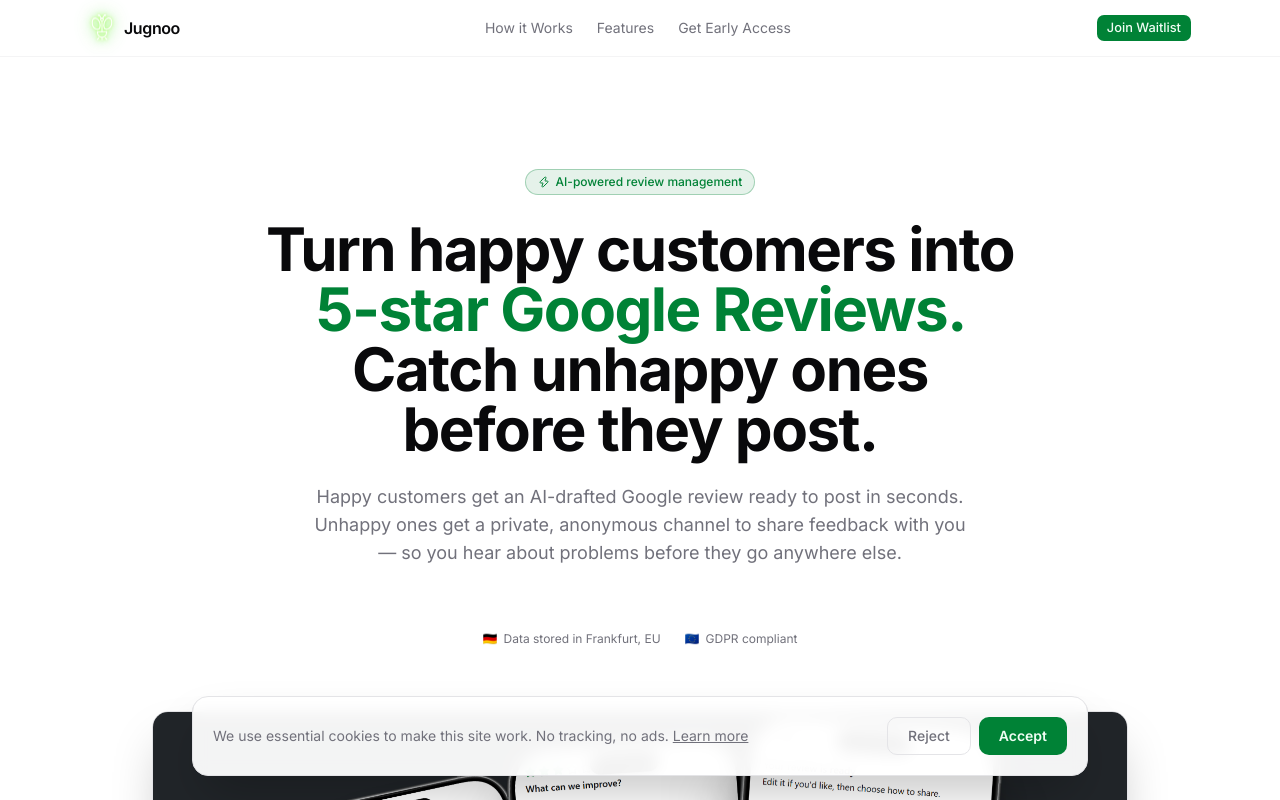
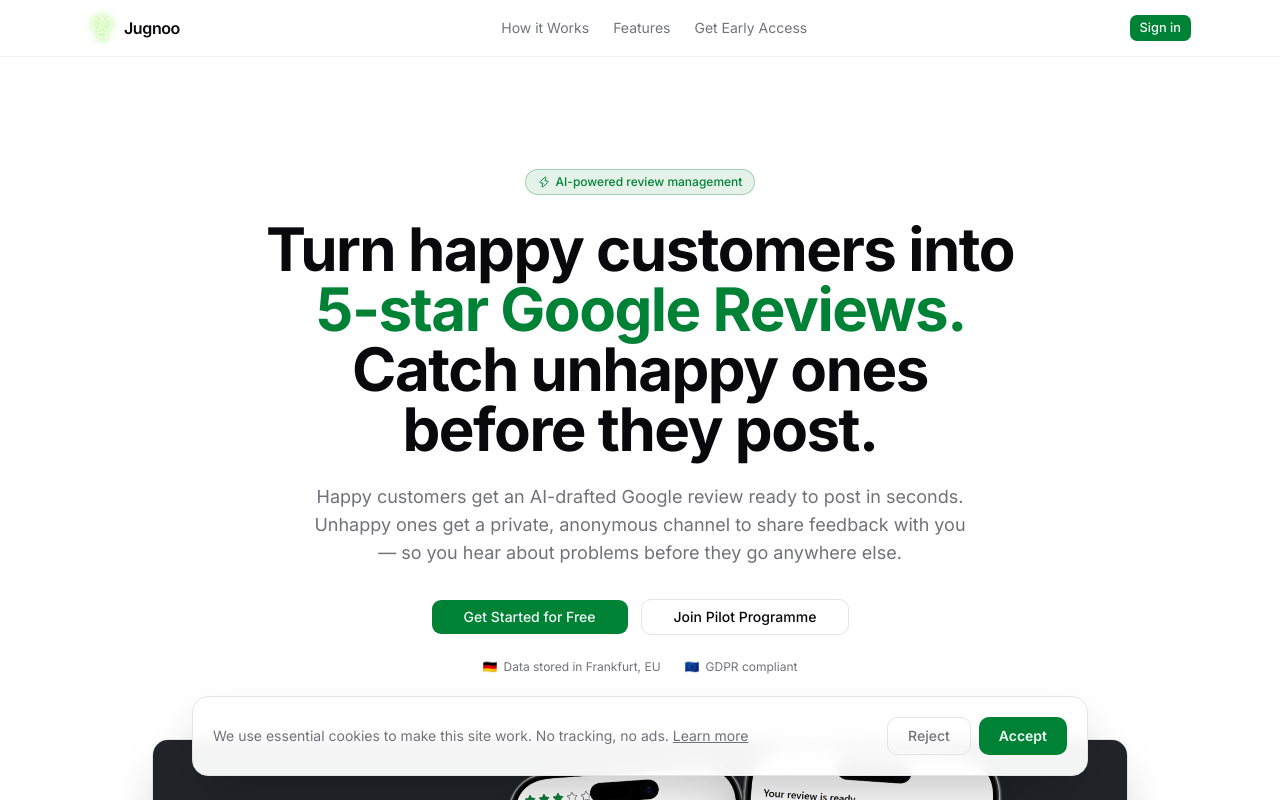
Before and after one commit to jainishan2323/google-review-app, a Next.js app in the folder apps/landing/: page / in a window 1280 px wide. Shown: the top 800 px of the page. Built offline with nearby package versions, Linux system fonts and the light colour scheme; no server answers.

Commit message:
google signin on landing page

```diff
--- a/apps/landing/src/app/page.tsx
+++ b/apps/landing/src/app/page.tsx
@@ -83,10 +83,10 @@ export default function LandingPage() {
           </div>
 
           <a
-            href="#early-access"
+            href={`${process.env.NEXT_PUBLIC_APP_URL}/login`}
             className={cn(buttonVariants({ size: "sm" }))}
           >
-            Join Waitlist
+            Sign in
           </a>
         </div>
       </nav>
@@ -109,12 +109,28 @@ export default function LandingPage() {
             </h1>
 
             {/* Subheadline */}
-            <p className="mb-10 max-w-2xl text-base text-muted-foreground sm:text-lg">
+            <p className="mb-8 max-w-2xl text-base text-muted-foreground sm:text-lg">
               Happy customers get an AI-drafted Google review ready to post in
               seconds. Unhappy ones get a private, anonymous channel to share
               feedback with you — so you hear about problems before they go
               anywhere else.
             </p>
+
+            {/* CTAs */}
+            <div className="flex flex-col items-center gap-3 sm:flex-row sm:justify-center">
+              <a
+                href={`${process.env.NEXT_PUBLIC_APP_URL}/login`}
+                className={cn(buttonVariants({ size: "lg" }), "gap-2 px-8")}
+              >
+                Get Started for Free
+              </a>
+              <a
+                href="#early-access"
+                className={cn(buttonVariants({ variant: "outline", size: "lg" }), "gap-2 px-8")}
+              >
+                Join Pilot Programme
+              </a>
+            </div>
 
             {/* Trust badges */}
             <div className="mt-6 flex flex-wrap items-center justify-center gap-x-6 gap-y-2">
@@ -342,12 +358,35 @@ export default function LandingPage() {
               Be first through the door.
             </h2>
             <p className="mt-3 text-muted-foreground">
-              We&apos;re onboarding our first businesses now. Drop your email and
-              tell us what you&apos;re most excited to try — we&apos;ll reach out personally.
+              We&apos;re onboarding our first businesses now. Connect your Google
+              Business account and start in minutes — or drop your email and
+              we&apos;ll reach out personally.
             </p>
+
+            {/* Primary CTA — Google sign in */}
             <div className="mt-8">
-              <WaitlistForm fullWidth showMessage />
+              <a
+                href={`${process.env.NEXT_PUBLIC_APP_URL}/login`}
+                className={cn(buttonVariants({ size: "lg" }), "w-full gap-3")}
+              >
+                <svg viewBox="0 0 24 24" className="h-5 w-5" aria-hidden>
+                  <path fill="#fff" d="M22.56 12.25c0-.78-.07-1.53-.2-2.25H12v4.26h5.92c-.26 1.37-1.04 2.53-2.21 3.31v2.77h3.57c2.08-1.92 3.28-4.74 3.28-8.09z"/>
+                  <path fill="#fff" d="M12 23c2.97 0 5.46-.98 7.28-2.66l-3.57-2.77c-.98.66-2.23 1.06-3.71 1.06-2.86 0-5.29-1.93-6.16-4.53H2.18v2.84C3.99 20.53 7.7 23 12 23z"/>
+                  <path fill="#fff" d="M5.84 14.09c-.22-.66-.35-1.36-.35-2.09s.13-1.43.35-2.09V7.07H2.18C1.43 8.55 1 10.22 1 12s.43 3.45 1.18 4.93l3.66-2.84z"/>
+                  <path fill="#fff" d="M12 5.38c1.62 0 3.06.56 4.21 1.64l3.15-3.15C17.45 2.09 14.97 1 12 1 7.7 1 3.99 3.47 2.18 7.07l3.66 2.84c.87-2.6 3.3-4.53 6.16-4.53z"/>
+                </svg>
+                Continue with Google
+              </a>
             </div>
+
+            {/* Divider */}
+            <div className="my-6 flex items-center gap-3">
+              <div className="h-px flex-1 bg-border" />
+              <span className="text-xs text-muted-foreground">or join the waitlist</span>
+              <div className="h-px flex-1 bg-border" />
+            </div>
+
+            <WaitlistForm fullWidth showMessage />
           </div>
         </div>
       </section>
```
